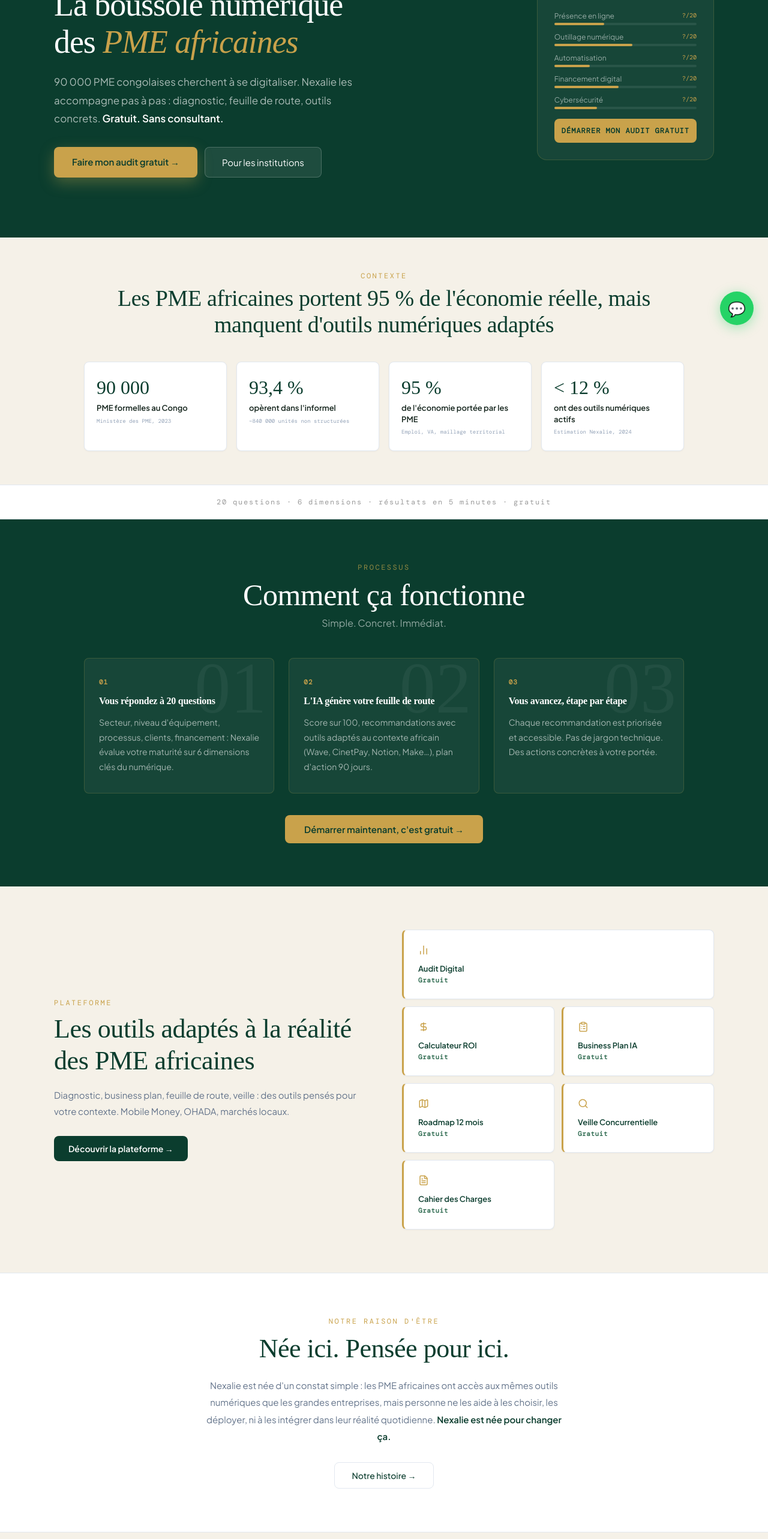
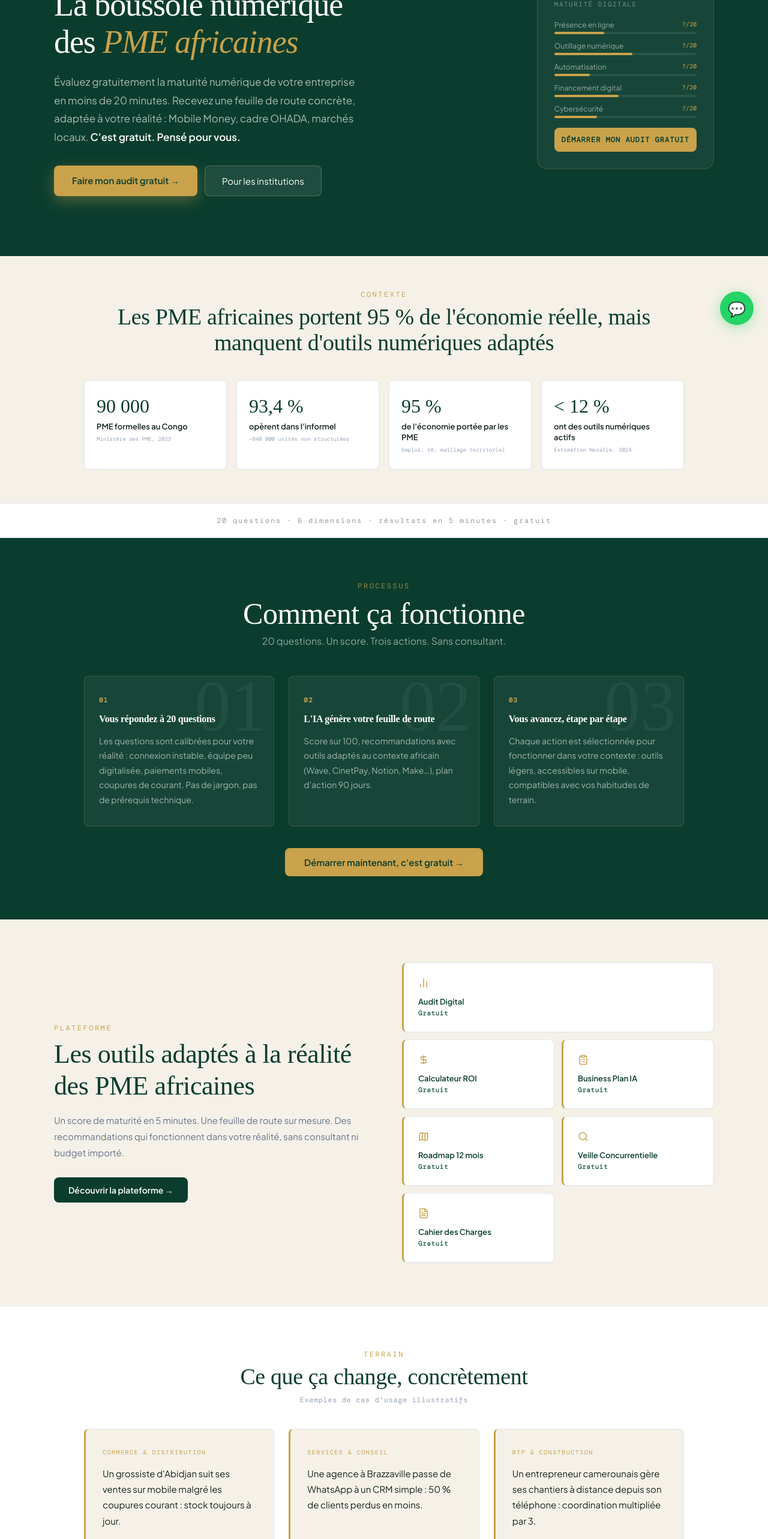
Before and after one commit to relia-nexalie/Nexalie, a Next.js app: page / in a window 1280 px wide. Shown: the part 234-2800 px from the top of the page at 60% size. Built offline with nearby package versions, Linux system fonts and the light colour scheme; no server answers; a web font is replaced by a local one.

Commit message:
feat(axe1): renforcer promesse PME homepage — hero, plateforme, CTA final

```diff
--- a/components/NexaliSite.jsx
+++ b/components/NexaliSite.jsx
@@ -66,8 +66,8 @@ export default function NexaliSite() {
             </h1>
 
             <p style={{ fontSize: '17px', color: 'rgba(255,255,255,0.65)', lineHeight: 1.8, marginBottom: '32px', maxWidth: '520px' }}>
-              90 000 PME congolaises cherchent à se digitaliser. Nexalie les accompagne pas à pas : diagnostic, feuille de route, outils concrets.{' '}
-              <strong style={{ color: '#fff' }}>Gratuit. Sans consultant.</strong>
+              Évaluez gratuitement la maturité numérique de votre entreprise en moins de 20 minutes. Recevez une feuille de route concrète, adaptée à votre réalité : Mobile Money, cadre OHADA, marchés locaux.{' '}
+              <strong style={{ color: '#fff' }}>C&apos;est gratuit. Pensé pour vous.</strong>
             </p>
 
             <div className="nx-hero-buttons" style={{ display: 'flex', gap: '12px', flexWrap: 'wrap' }}>
@@ -145,14 +145,14 @@ export default function NexaliSite() {
           <h2 style={{ fontFamily: 'var(--font-fraunces, Georgia, serif)', fontSize: 'clamp(34px,5vw,50px)', fontWeight: 400, color: '#fff', textAlign: 'center', marginBottom: '6px', letterSpacing: '-0.01em' }}>
             Comment ça fonctionne
           </h2>
-          <p style={{ fontSize: '16px', color: 'rgba(255,255,255,0.55)', textAlign: 'center', marginBottom: '48px' }}>Simple. Concret. Immédiat.</p>
+          <p style={{ fontSize: '16px', color: 'rgba(255,255,255,0.55)', textAlign: 'center', marginBottom: '48px' }}>20 questions. Un score. Trois actions. Sans consultant.</p>
 
           <div className="nx-steps-grid" style={{ display: 'grid', gridTemplateColumns: 'repeat(3, 1fr)', gap: '24px' }}>
             {[
               {
                 num: '01',
                 title: 'Vous répondez à 20 questions',
-                text: 'Secteur, niveau d\'équipement, processus, clients, financement : Nexalie évalue votre maturité sur 6 dimensions clés du numérique.',
+                text: 'Les questions sont calibrées pour votre réalité : connexion instable, équipe peu digitalisée, paiements mobiles, coupures de courant. Pas de jargon, pas de prérequis technique.',
               },
               {
                 num: '02',
@@ -162,7 +162,7 @@ export default function NexaliSite() {
               {
                 num: '03',
                 title: 'Vous avancez, étape par étape',
-                text: 'Chaque recommandation est priorisée et accessible. Pas de jargon technique. Des actions concrètes à votre portée.',
+                text: 'Chaque action est sélectionnée pour fonctionner dans votre contexte : outils légers, accessibles sur mobile, compatibles avec vos habitudes de terrain.',
               },
             ].map(step => (
               <div key={step.num} style={{ position: 'relative', padding: '32px 24px', background: 'rgba(255,255,255,0.05)', border: '1px solid rgba(201,168,76,0.2)', borderRadius: '8px', overflow: 'hidden' }}>
@@ -197,7 +197,7 @@ export default function NexaliSite() {
               Les outils adaptés à la réalité des PME africaines
             </h2>
             <p style={{ fontSize: '15px', color: MUTED, lineHeight: 1.8, marginBottom: '28px' }}>
-              Diagnostic, business plan, feuille de route, veille : des outils pensés pour votre contexte. Mobile Money, OHADA, marchés locaux.
+              Un score de maturité en 5 minutes. Une feuille de route sur mesure. Des recommandations qui fonctionnent dans votre réalité, sans consultant ni budget importé.
             </p>
             <Link href="/platform" style={{ padding: '12px 24px', background: NAVY, borderRadius: '8px', color: '#fff', fontSize: '14px', fontWeight: 700, textDecoration: 'none', display: 'inline-block' }}>
               Découvrir la plateforme →
@@ -224,6 +224,31 @@ export default function NexaliSite() {
                 <Icon size={18} color={GOLD} style={{ marginBottom: '10px' }} />
                 <p style={{ fontSize: '13px', fontWeight: 700, color: NAVY, marginBottom: '4px' }}>{name}</p>
                 <p style={{ fontSize: '11px', color: '#2D6A4F', fontFamily: 'var(--font-mono, monospace)', fontWeight: 600, letterSpacing: '0.05em' }}>Gratuit</p>
+              </div>
+            ))}
+          </div>
+        </div>
+      </section>
+
+      {/* ── CAS D'USAGE ────────────────────────────────────────────── */}
+      <section style={{ padding: '72px 24px', background: '#fff', borderTop: '1px solid #E2E8F0' }}>
+        <div style={{ maxWidth: '1000px', margin: '0 auto' }}>
+          <p style={{ fontFamily: 'var(--font-mono, monospace)', fontSize: '12px', letterSpacing: '2.5px', color: GOLD, textAlign: 'center', marginBottom: '8px', textTransform: 'uppercase' }}>Terrain</p>
+          <h2 style={{ fontFamily: 'var(--font-fraunces, Georgia, serif)', fontSize: 'clamp(26px,3.5vw,38px)', fontWeight: 400, color: NAVY, textAlign: 'center', marginBottom: '8px', letterSpacing: '-0.01em' }}>
+            Ce que ça change, concrètement
+          </h2>
+          <p style={{ textAlign: 'center', fontSize: '12px', color: '#94A3B8', fontFamily: 'var(--font-mono, monospace)', marginBottom: '40px', letterSpacing: '0.05em' }}>
+            Exemples de cas d&apos;usage illustratifs
+          </p>
+          <div style={{ display: 'grid', gridTemplateColumns: 'repeat(auto-fit, minmax(260px, 1fr))', gap: '24px' }}>
+            {[
+              { sector: 'Commerce & Distribution', text: "Un grossiste d'Abidjan suit ses ventes sur mobile malgré les coupures courant : stock toujours à jour." },
+              { sector: 'Services & Conseil',      text: 'Une agence à Brazzaville passe de WhatsApp à un CRM simple : 50 % de clients perdus en moins.' },
+              { sector: 'BTP & Construction',      text: 'Un entrepreneur camerounais gère ses chantiers à distance depuis son téléphone : coordination multipliée par 3.' },
+            ].map((c) => (
+              <div key={c.sector} className="card-hover reveal" style={{ padding: '32px 28px', background: CREAM, border: '1px solid #E2E8F0', borderLeft: `3px solid ${GOLD}`, borderRadius: '8px' }}>
+                <p style={{ fontFamily: 'var(--font-mono, monospace)', fontSize: '10px', letterSpacing: '0.15em', textTransform: 'uppercase', color: GOLD, marginBottom: '16px' }}>{c.sector}</p>
+                <p style={{ fontSize: '15px', color: TEXT, lineHeight: 1.75 }}>{c.text}</p>
               </div>
             ))}
           </div>
@@ -283,8 +308,8 @@ export default function NexaliSite() {
       <section style={{ padding: '80px 24px', background: NAVY }}>
         <div style={{ maxWidth: '640px', margin: '0 auto', textAlign: 'center' }}>
           <h2 style={{ fontFamily: 'var(--font-fraunces, Georgia, serif)', fontSize: 'clamp(34px,5vw,52px)', fontWeight: 400, color: '#fff', marginBottom: '12px', lineHeight: 1.15, letterSpacing: '-0.01em' }}>
-            Votre transformation numérique<br />
-            <em style={{ color: GOLD, fontStyle: 'italic' }}>commence aujourd&apos;hui</em>
+            Faites le point sur votre numérique.<br />
+            <em style={{ color: GOLD, fontStyle: 'italic' }}>En 20 minutes, gratuitement.</em>
           </h2>
           <p style={{ fontSize: '15px', color: 'rgba(255,255,255,0.55)', marginBottom: '32px', lineHeight: 1.7 }}>
             Diagnostic gratuit en 5 minutes. Feuille de route personnalisée. Outils concrets. Aucun engagement.
```
